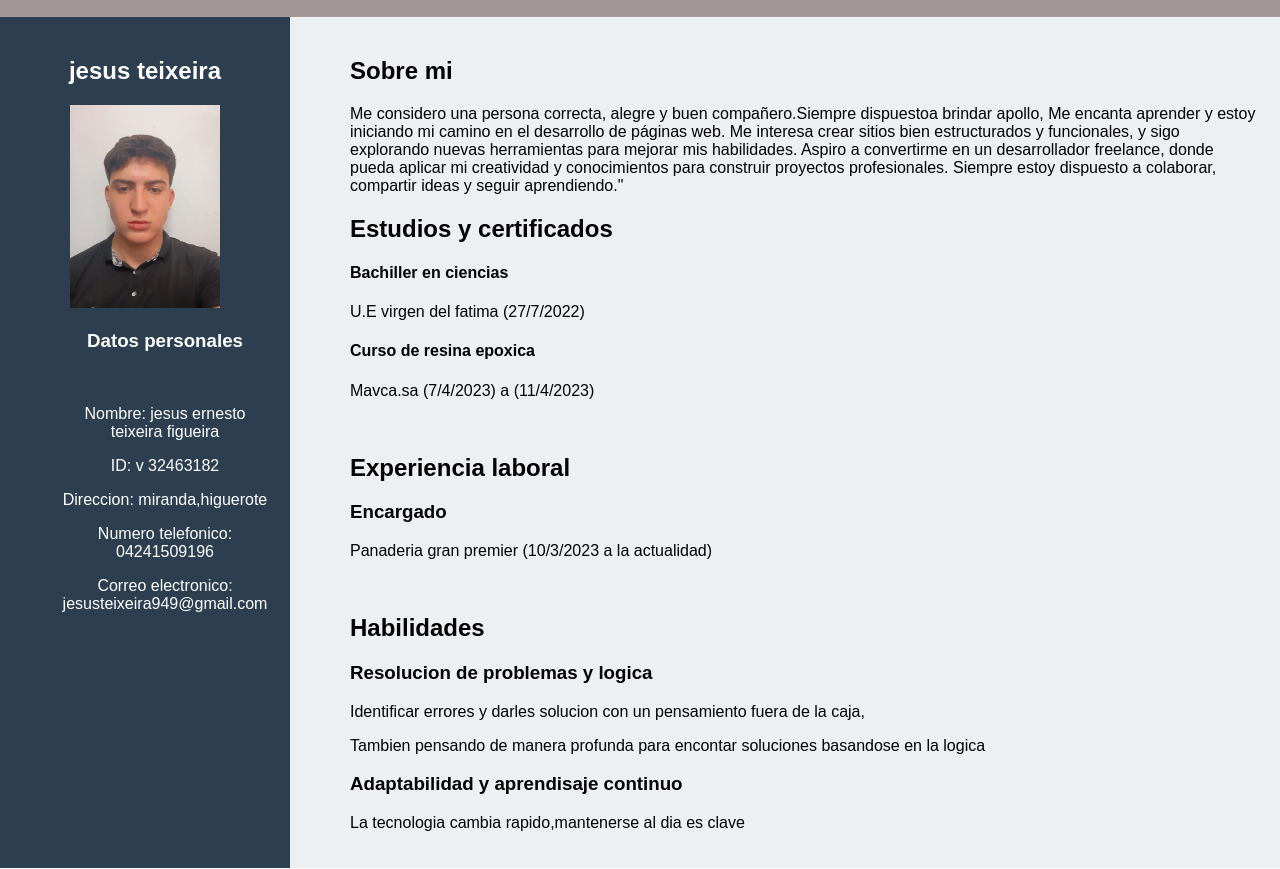
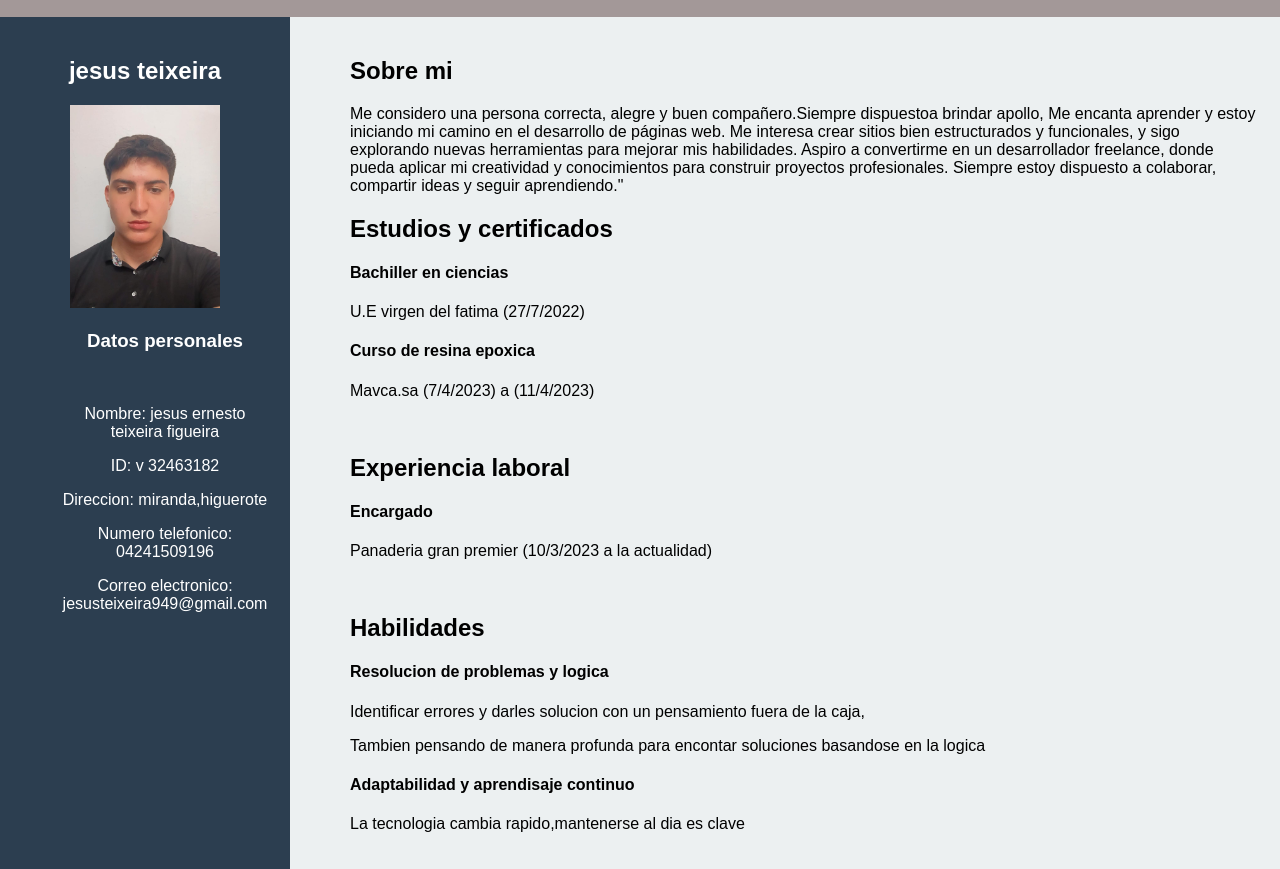
Before and after one commit to jesusteixeiratf/cv-jesus-teixeira, a plain HTML site: page index.html in a window 1280 px wide. Shown: the part 95-964 px from the top of the page. Drawn offline with Linux system fonts and the light colour scheme.

Commit message:
Update index.html

```diff
--- a/index.html
+++ b/index.html
@@ -77,7 +77,7 @@
             <div>
                 <ul>
                     <h2>Experiencia laboral</h2>
-                 <h3>Encargado</h3>
+                 <h4>Encargado</h4>
                     <P>Panaderia gran premier (10/3/2023 a la actualidad)</P>
             </div>
             <br>
@@ -86,10 +86,10 @@
                 <h2>Habilidades</h2>
                 <!--lista de habilidades utiles para el puesto que aspira-->
                 <div>
-                     <h3>Resolucion de problemas y logica</h3>
+                     <h4>Resolucion de problemas y logica</h4>
                         <p>Identificar errores y darles solucion con un pensamiento fuera de la caja,</p>
                         <p>Tambien pensando de manera profunda para encontar soluciones basandose en la logica</p>
-                        <h3>Adaptabilidad y aprendisaje continuo</h3>
+                        <h4>Adaptabilidad y aprendisaje continuo</h4>
                         <p>La tecnologia cambia rapido,mantenerse al dia es clave</p>
                     </ul>
                 </div>
```
